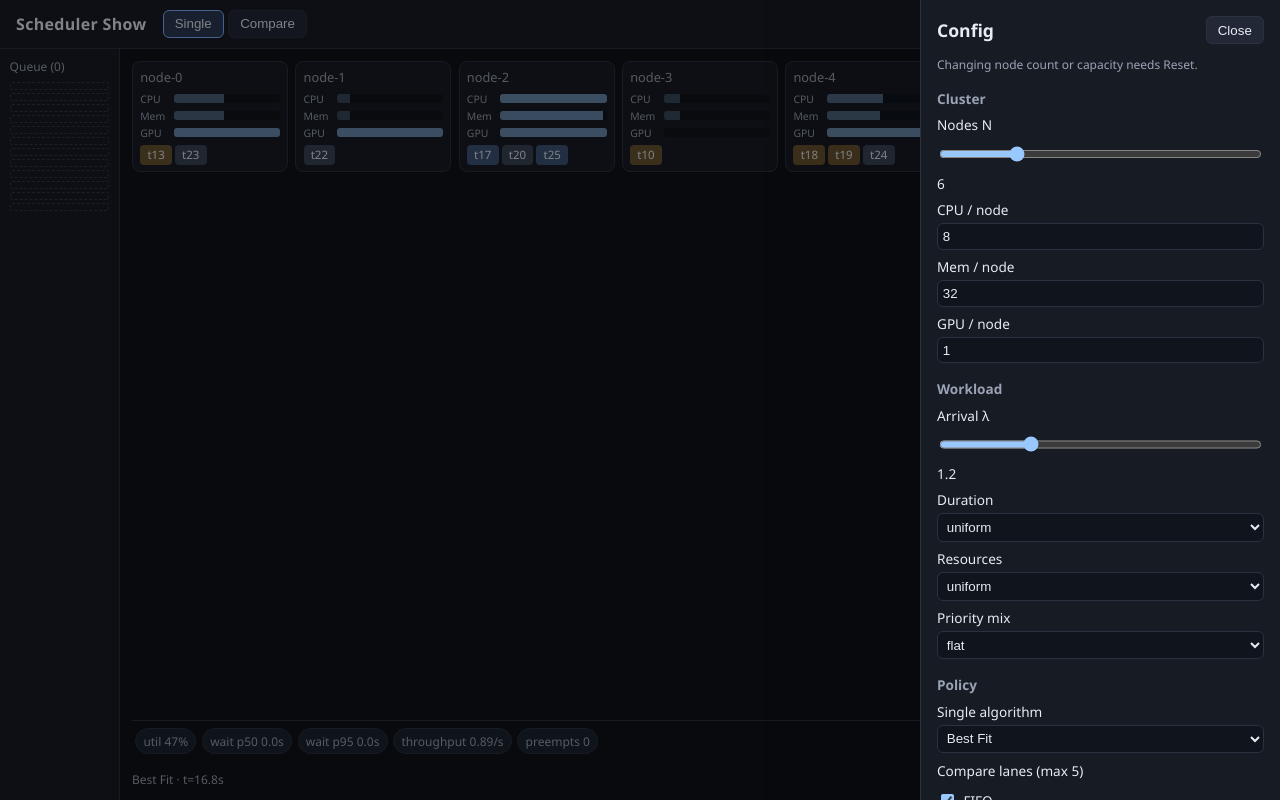
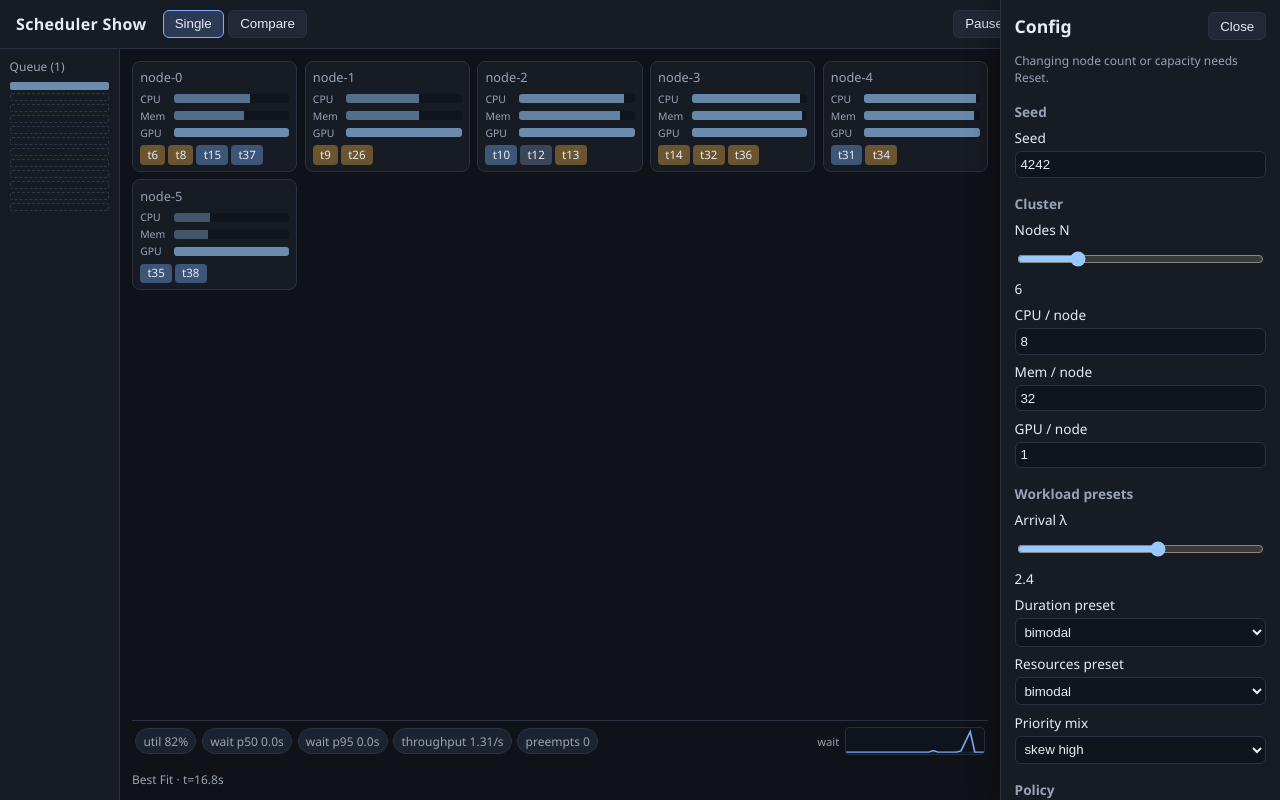
Before and after one commit to mocheng/scheduler-show, a React (Vite) app: page / in a window 1280 px wide. Both pictures are taken after a click on the button "Config". Built offline with nearby package versions, Linux system fonts and the light colour scheme.

Commit message:
fix(ui): Compare/Config critique — seed, queues, denser lanes
Show seed #N, dashed queue slots, hotter default workload for
divergence, metric delta highlight, push layout so drawer does
not cover metrics column.

```diff
--- a/src/App.css
+++ b/src/App.css
@@ -97,45 +97,49 @@ html, body, #root { height: 100%; margin: 0; background: var(--bg); color: var(-
 .compare-main { flex: 1; overflow: auto; padding: 0.75rem; }
 .compare-head { display: flex; gap: 0.75rem; align-items: center; margin-bottom: 0.6rem; }
 .seed-badge {
-  font-size: 0.75rem; color: var(--muted); border: 1px solid var(--border);
-  border-radius: 999px; padding: 0.2rem 0.55rem;
+  font-size: 0.8rem; color: var(--text); border: 1px solid var(--accent);
+  border-radius: 999px; padding: 0.2rem 0.55rem; font-variant-numeric: tabular-nums;
 }
-.lane-grid { display: flex; flex-direction: column; gap: 0.35rem; }
+.seed-sub { font-size: 0.75rem; color: var(--muted); }
+.lane-grid { display: flex; flex-direction: column; gap: 0.15rem; }
 .lane-row {
   display: grid;
-  grid-template-columns: 160px 140px 1fr 200px;
-  gap: 0.5rem; align-items: center;
-  background: var(--panel); border: 1px solid var(--border); border-radius: 8px;
-  padding: 0.45rem 0.55rem; border-left: 3px solid var(--lane-accent, var(--border));
+  grid-template-columns: 150px 120px 1fr 170px;
+  gap: 0.4rem; align-items: center;
+  background: var(--panel); border: 1px solid var(--border); border-radius: 6px;
+  padding: 0.28rem 0.45rem; border-left: 3px solid var(--lane-accent, var(--border));
+  min-height: 44px;
 }
 .lane-header {
-  background: transparent; border: none; color: var(--muted); font-size: 0.7rem;
-  text-transform: uppercase; letter-spacing: 0.04em; padding-bottom: 0;
+  background: transparent; border: none; color: var(--muted); font-size: 0.65rem;
+  text-transform: uppercase; letter-spacing: 0.04em; padding: 0.1rem 0.45rem;
+  min-height: 0;
 }
 .lane-label { display: flex; flex-direction: column; gap: 0.25rem; }
 .lane-accent { font-weight: 600; color: var(--lane-accent, var(--text)); }
 .lane-chrome { display: flex; gap: 0.2rem; }
 .lane-chrome button { padding: 0.1rem 0.35rem; font-size: 0.7rem; }
-.lane-queue { display: flex; flex-wrap: wrap; gap: 2px; min-height: 18px; }
-.lane-nodes { display: flex; flex-wrap: wrap; gap: 4px; }
+.lane-queue { display: flex; flex-wrap: wrap; gap: 2px; min-height: 16px; align-content: center; }
+.lane-nodes { display: flex; flex-wrap: wrap; gap: 3px; align-items: center; }
 .node-strip {
-  width: 48px; height: 18px; background: #10141c; border-radius: 3px; position: relative;
-  overflow: hidden; border: 1px solid var(--border);
+  width: 44px; height: 16px; background: #10141c; border-radius: 3px; position: relative;
+  overflow: hidden; border: 1px solid var(--border); flex-shrink: 0;
 }
 .strip-fill { position: absolute; inset: 0 auto 0 0; background: var(--lane-accent, var(--bar)); opacity: 0.55; }
 .strip-pills { position: relative; display: flex; gap: 1px; padding: 3px; }
 .mini-pill { width: 5px; height: 10px; background: #cfd6e4; border-radius: 1px; display: inline-block; }
 .lane-metrics {
-  display: flex; flex-direction: column; gap: 0.1rem; font-size: 0.75rem; color: var(--muted);
+  display: flex; flex-direction: column; gap: 0.05rem; font-size: 0.72rem; color: var(--muted);
 }
+.metric-dim { opacity: 0.55; }
+.metric-hot { color: var(--text); font-weight: 650; opacity: 1; }
 
-.drawer-backdrop {
-  position: fixed; inset: 0; background: rgba(0,0,0,0.45); display: flex; justify-content: flex-end;
-  z-index: 20;
-}
+.app.drawer-open .single-main,
+.app.drawer-open .compare-main { margin-right: 280px; }
 .drawer {
-  width: min(360px, 100%); height: 100%; background: var(--panel); border-left: 1px solid var(--border);
-  padding: 1rem; overflow: auto;
+  position: fixed; top: 0; right: 0; bottom: 0; z-index: 20;
+  width: 280px; background: var(--panel); border-left: 1px solid var(--border);
+  padding: 0.75rem 0.85rem; overflow: auto; box-shadow: -8px 0 24px rgba(0,0,0,0.25);
 }
 .drawer header { display: flex; justify-content: space-between; align-items: center; }
 .drawer h2 { margin: 0; font-size: 1.1rem; }
--- a/src/App.tsx
+++ b/src/App.tsx
@@ -140,7 +140,7 @@ export default function App() {
   };
 
   return (
-    <div className="app">
+    <div className={`app ${drawer ? 'drawer-open' : ''}`}>
       <header className="topbar">
         <div className="brand">Scheduler Show</div>
         <div className="mode-toggle">
@@ -200,6 +200,7 @@ export default function App() {
         <main className="compare-main">
           <CompareLanes
             lanes={compareSnaps}
+            seed={appliedConfig.seed}
             onRemove={(a) =>
               setCompareAlgos((xs) => (xs.length > 1 ? xs.filter((x) => x !== a) : xs))
             }
--- a/src/sim/engine.ts
+++ b/src/sim/engine.ts
@@ -350,9 +350,9 @@ export class Simulator {
 export const DEFAULT_CONFIG: SimConfig = {
   nodeCount: 6,
   capacity: { cpu: 8, mem: 32, gpu: 1 },
-  arrivalRate: 1.2,
+  arrivalRate: 2.4,
   seed: 4242,
-  durationDist: 'uniform',
-  resourceDist: 'uniform',
-  priorityMix: 'flat',
+  durationDist: 'bimodal',
+  resourceDist: 'bimodal',
+  priorityMix: 'skewHigh',
 };
--- a/src/ui/CompareLanes.tsx
+++ b/src/ui/CompareLanes.tsx
@@ -1,23 +1,35 @@
 import type { AlgoId, Node, SimSnapshot } from '../sim/types';
 import { ALGO_LABELS } from '../sim/types';
 
+const QUEUE_SLOTS = 10;
+
 export function CompareLanes({
   lanes,
+  seed,
   onRemove,
   onAdd,
   available,
   onMove,
 }: {
   lanes: { algo: AlgoId; snap: SimSnapshot }[];
+  seed: number;
   onRemove: (algo: AlgoId) => void;
   onAdd: (algo: AlgoId) => void;
   available: AlgoId[];
   onMove: (algo: AlgoId, dir: -1 | 1) => void;
 }) {
+  const utils = lanes.map(({ snap }) => avgUtil(snap));
+  const waits = lanes.map(({ snap }) => snap.metrics.waitP50);
+  const preempts = lanes.map(({ snap }) => snap.metrics.preempts);
+  const maxUtil = Math.max(...utils, 0);
+  const maxWait = Math.max(...waits, 0);
+  const maxPre = Math.max(...preempts, 0);
+
   return (
     <div className="compare">
       <div className="compare-head">
-        <span className="seed-badge">shared seed stream</span>
+        <span className="seed-badge">seed #{seed}</span>
+        <span className="seed-sub">shared stream</span>
         {available.length > 0 && lanes.length < 5 && (
           <select
             defaultValue=""
@@ -42,7 +54,16 @@ export function CompareLanes({
           <div>Nodes</div>
           <div>Metrics</div>
         </div>
-        {lanes.map(({ algo, snap }, idx) => (
+        {lanes.map(({ algo, snap }, idx) => {
+          const shown = snap.queue.slice(0, QUEUE_SLOTS);
+          const slots = Math.max(0, QUEUE_SLOTS - shown.length);
+          const u = utils[idx]!;
+          const w = waits[idx]!;
+          const p = preempts[idx]!;
+          const utilHot = maxUtil - Math.min(...utils) > 0.04 && u === maxUtil;
+          const waitHot = maxWait - Math.min(...waits) > 0.3 && w === maxWait;
+          const preHot = maxPre > 0 && p === maxPre && maxPre !== Math.min(...preempts);
+          return (
             <div
               className="lane-row"
               key={algo}
@@ -71,8 +92,11 @@ export function CompareLanes({
                 </div>
               </div>
               <div className="lane-queue">
-              {snap.queue.slice(0, 24).map((t) => (
+                {shown.map((t) => (
                   <div key={t.id} className="q-item prio-neutral" />
+                ))}
+                {Array.from({ length: slots }, (_, i) => (
+                  <div key={`slot-${i}`} className="q-item q-slot" />
                 ))}
               </div>
               <div className="lane-nodes">
@@ -88,12 +112,19 @@ export function CompareLanes({
                 ))}
               </div>
               <div className="lane-metrics">
-              <span>util {(avgUtil(snap) * 100).toFixed(0)}%</span>
-              <span>wait {snap.metrics.waitP50.toFixed(1)}s</span>
-              <span>preempts {snap.metrics.preempts}</span>
+                <span className={utilHot ? 'metric-hot' : 'metric-dim'}>
+                  util {(u * 100).toFixed(0)}%
+                </span>
+                <span className={waitHot ? 'metric-hot' : 'metric-dim'}>
+                  wait {w.toFixed(1)}s
+                </span>
+                <span className={preHot ? 'metric-hot' : 'metric-dim'}>
+                  preempts {p}
+                </span>
               </div>
             </div>
-        ))}
+          );
+        })}
       </div>
     </div>
   );
--- a/src/ui/ConfigDrawer.tsx
+++ b/src/ui/ConfigDrawer.tsx
@@ -34,8 +34,7 @@ export function ConfigDrawer({
   };
 
   return (
-    <div className="drawer-backdrop" onClick={onClose}>
-      <div className="drawer" onClick={(e) => e.stopPropagation()}>
+    <aside className="drawer" onClick={(e) => e.stopPropagation()}>
       <header>
         <h2>Config</h2>
         <button type="button" onClick={onClose}>
@@ -43,6 +42,18 @@ export function ConfigDrawer({
         </button>
       </header>
       <p className="hint">Changing node count or capacity needs Reset.</p>
+
+      <section>
+        <h3>Seed</h3>
+        <label>
+          Seed
+          <input
+            type="number"
+            value={config.seed}
+            onChange={(e) => set('seed', Number(e.target.value))}
+          />
+        </label>
+      </section>
 
       <section>
         <h3>Cluster</h3>
@@ -93,7 +104,7 @@ export function ConfigDrawer({
       </section>
 
       <section>
-          <h3>Workload</h3>
+        <h3>Workload presets</h3>
         <label>
           Arrival λ
           <input
@@ -107,7 +118,7 @@ export function ConfigDrawer({
           <span>{config.arrivalRate.toFixed(1)}</span>
         </label>
         <label>
-            Duration
+          Duration preset
           <select
             value={config.durationDist}
             onChange={(e) =>
@@ -120,7 +131,7 @@ export function ConfigDrawer({
           </select>
         </label>
         <label>
-            Resources
+          Resources preset
           <select
             value={config.resourceDist}
             onChange={(e) =>
@@ -175,16 +186,7 @@ export function ConfigDrawer({
             </label>
           ))}
         </div>
-          <label>
-            Seed
-            <input
-              type="number"
-              value={config.seed}
-              onChange={(e) => set('seed', Number(e.target.value))}
-            />
-          </label>
       </section>
-      </div>
-    </div>
+    </aside>
   );
 }
```
Lines whose indentation alone changed are shown as unchanged.
